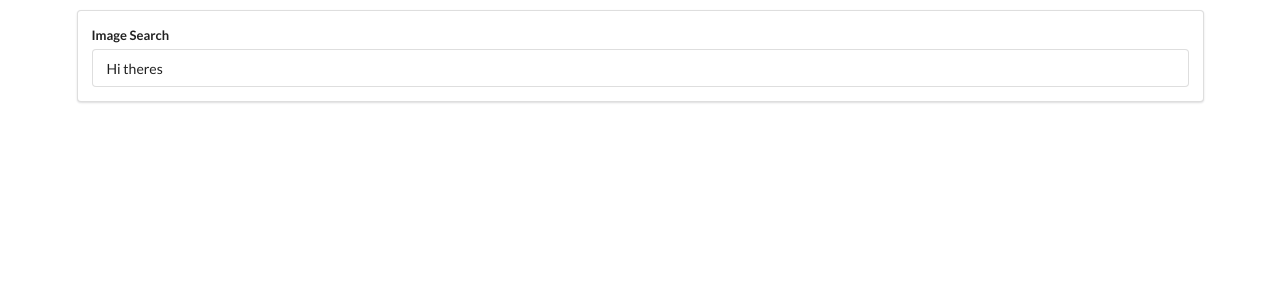
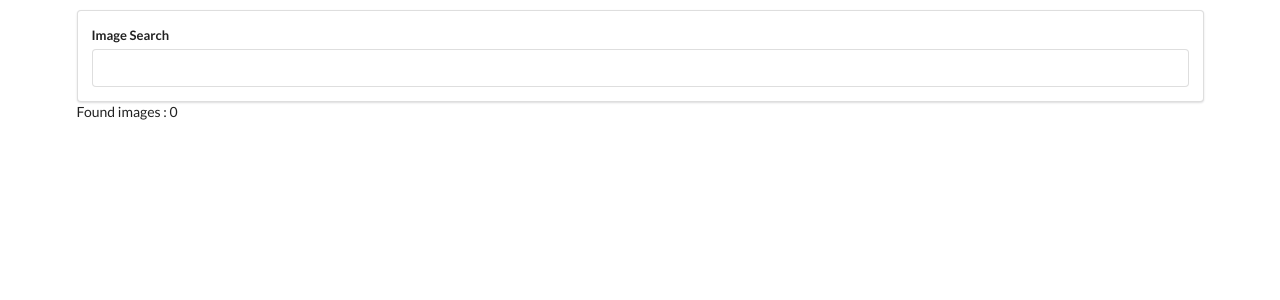
Before and after one commit to Arunk28/picapp, a React (Create React App) app: page / in a window 1280 px wide. Shown: the top 300 px of the page. Built offline with nearby package versions, Linux system fonts and the light colour scheme.

Commit message:
count display after axios call

```diff
--- a/src/Component/App.js
+++ b/src/Component/App.js
@@ -4,19 +4,33 @@ import axios from'axios';
 //lift the state from parent to  child
 //because the react structure is
 //from parent to child passing
+
 class App extends Component {
+  state ={images : [] }
+  // one way of doing by using async await http request call
 
- onSearchSubmit(term){
-   console.log(term);
-   axios.get('https://api.unsplash.com/search/',{
-     params:{query : term},
-     headers:{Authorization : 'Client-ID C2HzwDxiWbpi9zcYHhfHhh8ozGS2eQcVzGbiIKE5nRM'}
-   })
- }
+   onSearchSubmit = async (term) =>
+   {
+     const response = await axios.get('https://api.unsplash.com/search/',{
+      params:{query : term},
+      headers:{Authorization : 'Client-ID C2HzwDxiWbpi9zcYHhfHhh8ozGS2eQcVzGbiIKE5nRM'}
+    });
+
+    this.setState({images : response.data.collections.results});
+    console.log( response.data.collections.results)
+
+    //another way of doing by using then statement
+    //  .then((response)=>{
+    //   console.log(response.data)
+    //  })
+  }
 
   render() {
     return   (<div className="ui container" style={{marginTop:'10px'}}>
-    <Search  onSearch ={this.onSearchSubmit}  /></div> );
+    <Search  onSearch ={this.onSearchSubmit}  />
+    Found images : {this.state.images.length}
+    </div> );
+
   }
 }
 
--- a/src/Component/Search.js
+++ b/src/Component/Search.js
@@ -1,7 +1,7 @@
 
 import React, { Component } from 'react';
 class Search extends Component {
-    state = { term : 'Hi theres'  }
+    state = { term : ''  }
 
     //method of event handler
     //if more than one line of code we can use function
```
